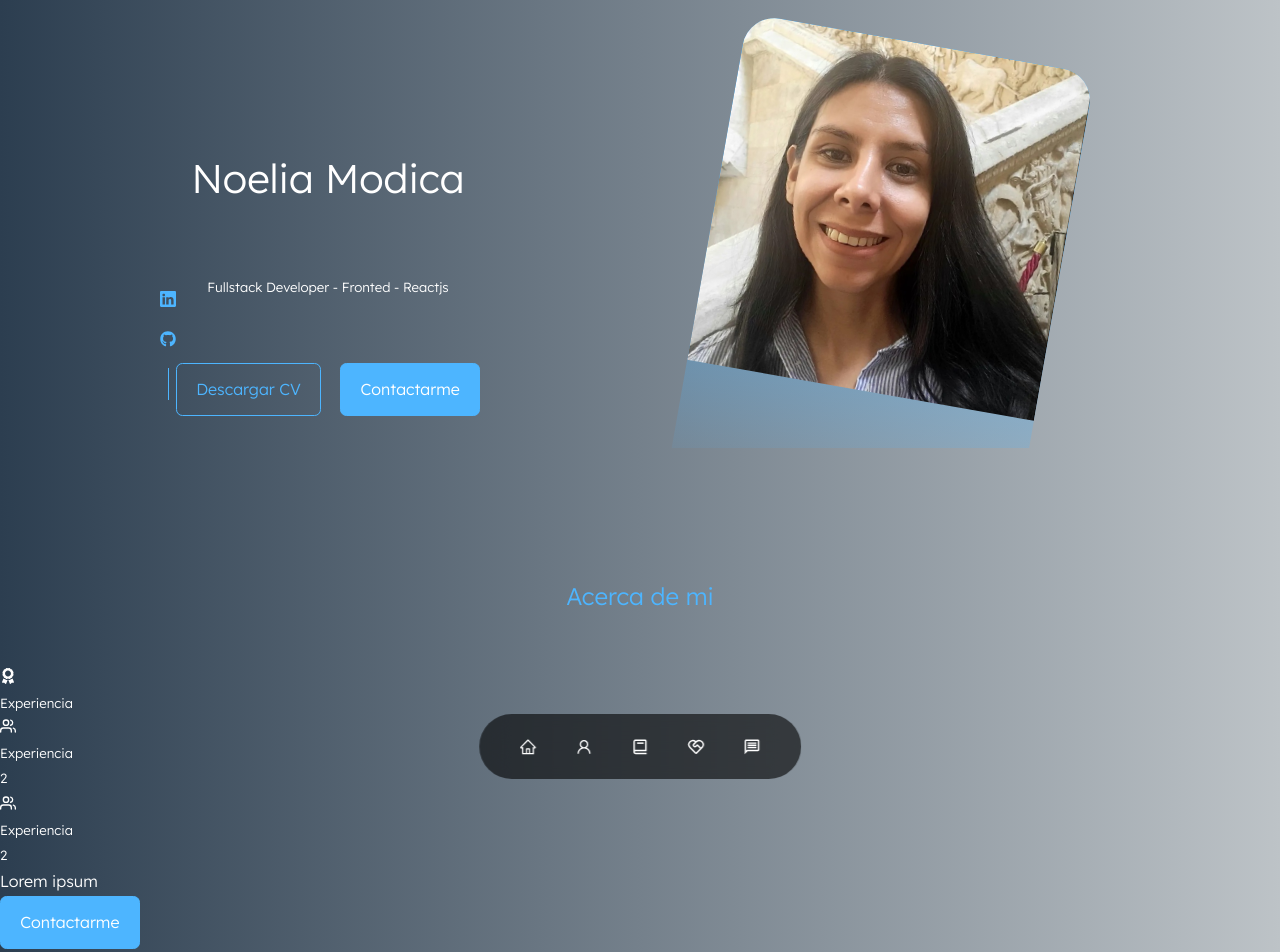
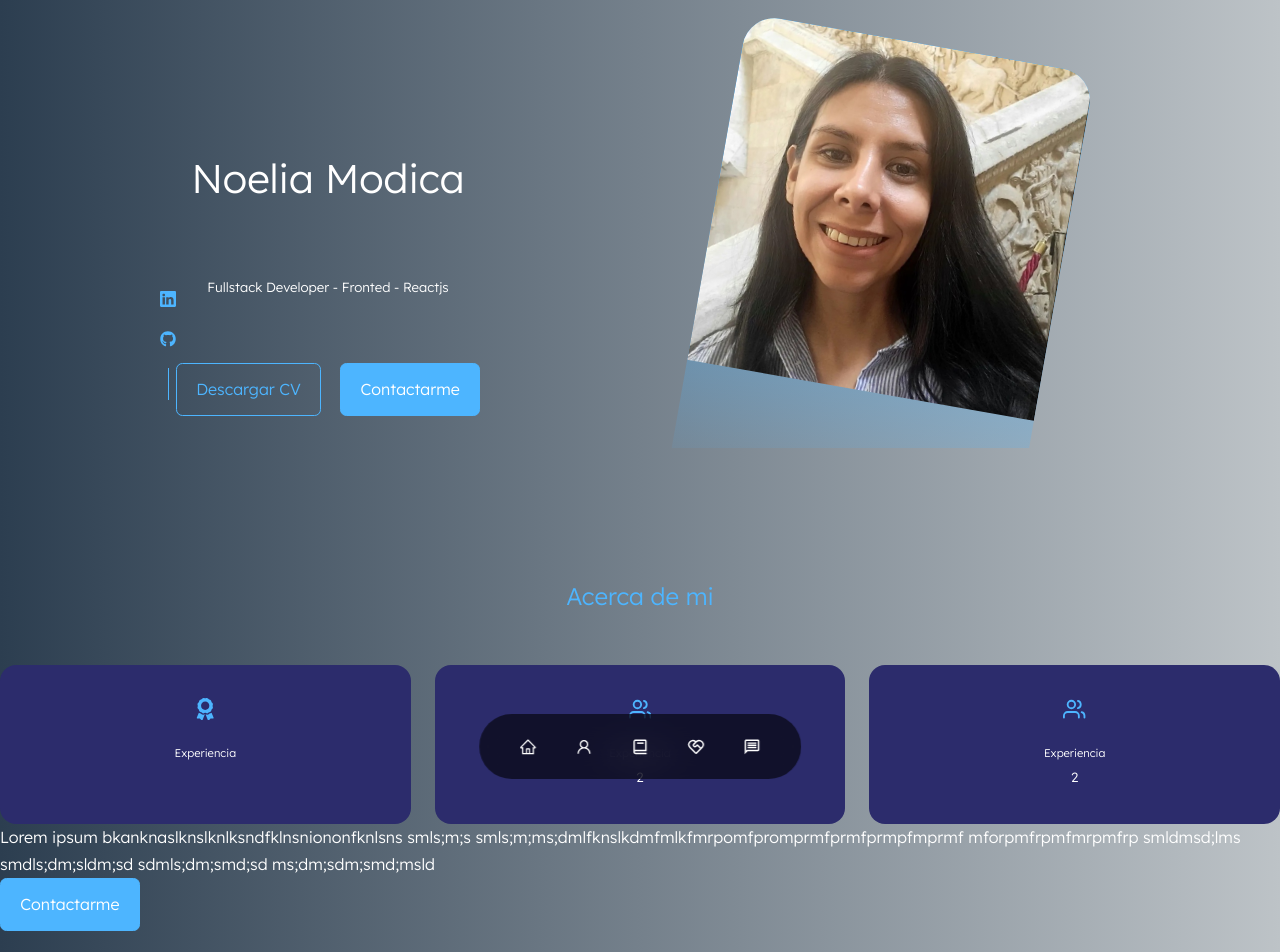
Before and after one commit to noeliamodica/React_ProyectoPortfolioPersonal-, a React (Create React App) app: page / in a window 1280 px wide. Shown: the top 952 px of the page. Built offline with nearby package versions, Linux system fonts and the light colour scheme.

Commit message:
about css

```diff
--- a/src/components/about/About.css
+++ b/src/components/about/About.css
@@ -0,0 +1,36 @@
+.about_content {
+    display: grid;
+
+}
+
+.about_cards {
+    display: grid;
+    grid-template-columns: repeat(3, 1fr);
+    gap: 1.5rem;
+}
+
+.about_card {
+    background: var(--color-bg-variant);
+    border: 1px solid transparent;
+    border-radius: 1rem;
+    padding: 2rem;
+    text-align: center;
+    transition: var(--transition);
+}
+
+.about_card:hover{
+    background: transparent;
+    border-color: var(--color-primary-variant);
+    cursor: default;
+}
+
+.about_icon{
+    color: var(--color-primary);
+    font-size: 1.4rem;
+    margin-bottom: 1rem;
+}
+
+.about_card h5 {
+    font-size: 0.7rem;
+    color: var(--color-light);
+}
--- a/src/components/about/About.js
+++ b/src/components/about/About.js
@@ -26,12 +26,15 @@
         <h5> Experiencia </h5>
         <small> 2 </small>
         </article>
+        </div>
 
-        <p> Lorem ipsum  </p>
+        <p> Lorem ipsum bkanknaslknslknlksndfklnsniononfknlsns
+          smls;m;s
+          smls;m;ms;dmlfknslkdmfmlkfmrpomfpromprmfprmfprmpfmprmf
+          mforpmfrpmfmrpmfrp smldmsd;lms smdls;dm;sldm;sd sdmls;dm;smd;sd ms;dm;sdm;smd;msld
+        </p>
 
         <a href='#contact' className='btn btn-primary'> Contactarme </a>
-      </div>
-
     </div>
     </section>
   )
```
